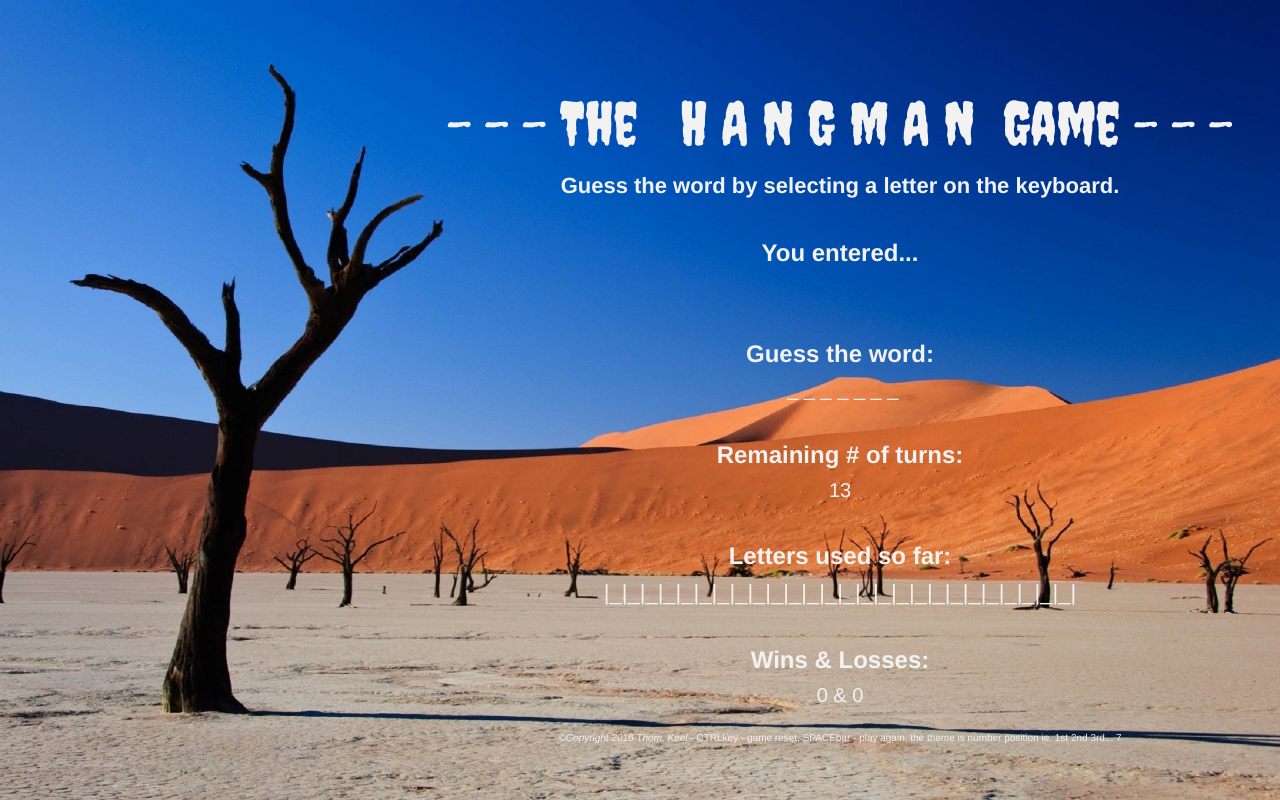
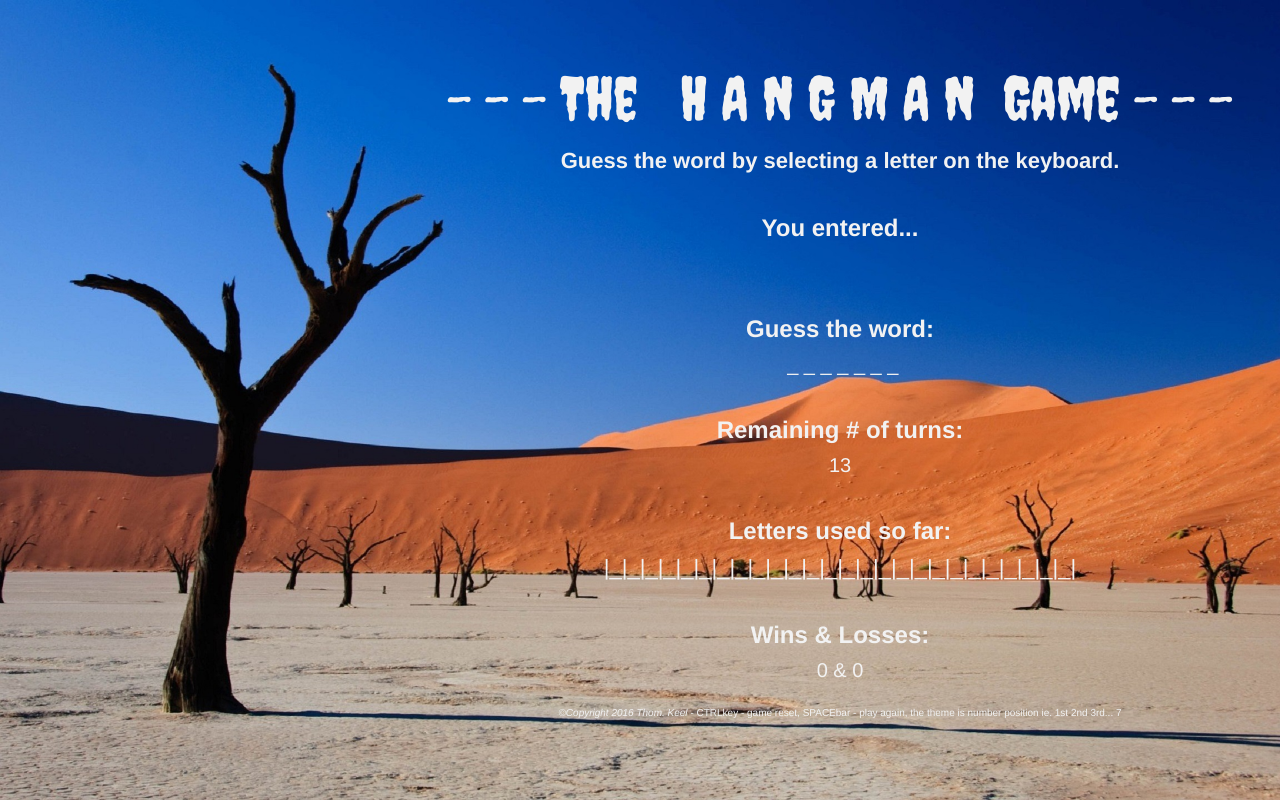
Before and after one commit to ThomK1429/week-3-game, a PHP site: page / in a window 1280 px wide. Run offline with PHP 8.4, Linux system fonts and the light colour scheme.

Commit message:
change background and adj css sizing to 1366x768

```diff
--- a/assets/css/style.css
+++ b/assets/css/style.css
@@ -12,7 +12,7 @@ body{
 	background-image: url("../images/desert.jpg");
 
 
-	padding-top: 50px;
+	padding-top: 25px;
 	padding-left: 400px;
 	background-size:  100%;
 
```
